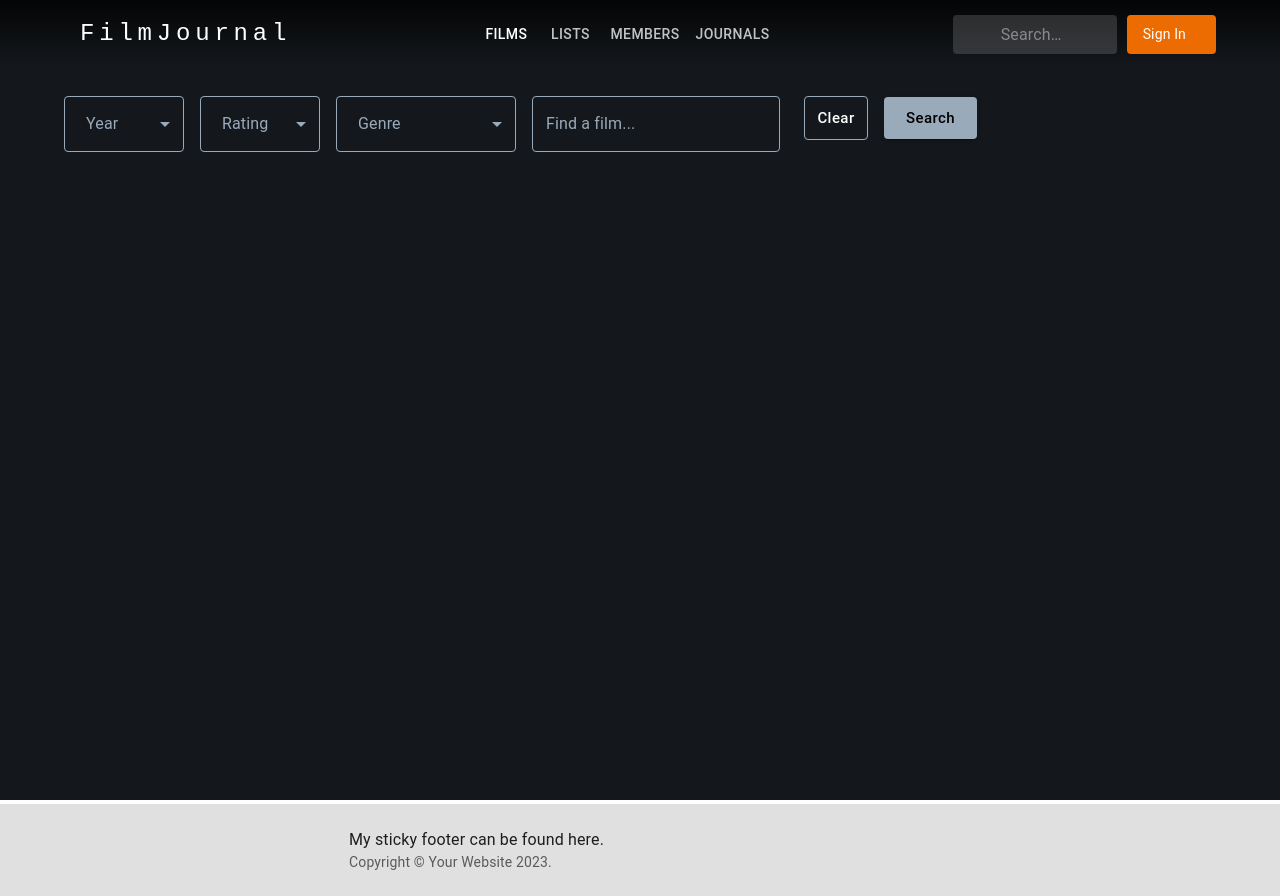
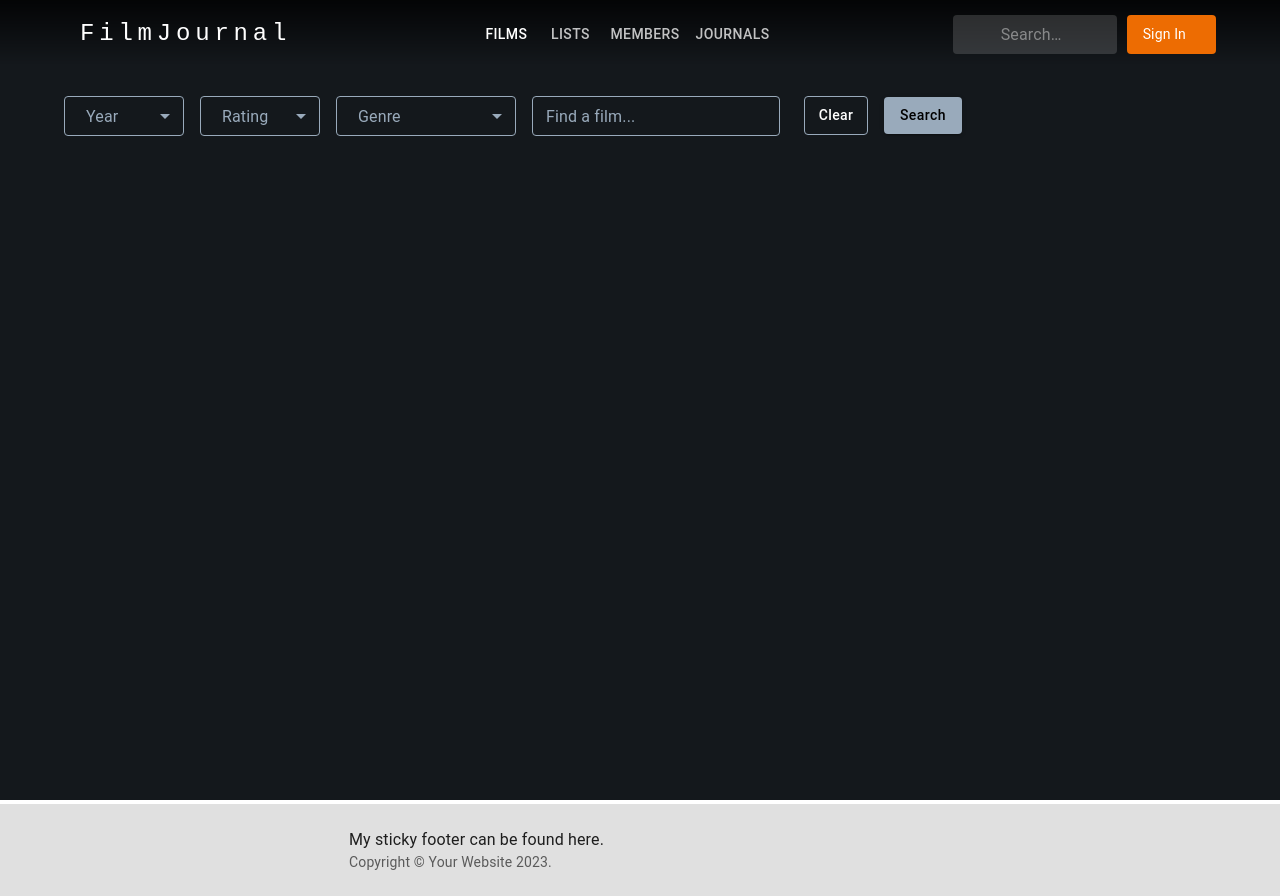
Before and after one commit to hiepbanguyen/film-journal, a React (Vite) app: page /films in a window 1280 px wide. Built offline with nearby package versions, Linux system fonts and the light colour scheme; some icons are missing.

Commit message:
fix margin bottom

```diff
--- a/src/components/films/films-search-form.jsx
+++ b/src/components/films/films-search-form.jsx
@@ -100,12 +100,13 @@ export default function FilmsSearchForm() {
   };
 
   return (
-    <Box className="films-search-form">
+    <Box className="films-search-form" sx={{ marginBottom: "80px" }}>
       <form onSubmit={handleSubmitFormSearch}>
         <FormControl
           sx={{
             minWidth: 120,
             marginRight: "16px",
+            marginBottom: "16px",
             " fieldset,svg": {
               borderColor: "#9ab",
               color: "#9ab",
@@ -115,7 +116,7 @@ export default function FilmsSearchForm() {
               color: "#9ab",
             },
           }}
-          color="secondary"
+          size="small"
         >
           <InputLabel sx={{ color: "#9ab", backgroundColor: "#14181c", padding: "0 8px" }} id="films-search-year-label">
             Year
@@ -136,6 +137,7 @@ export default function FilmsSearchForm() {
           sx={{
             minWidth: 120,
             marginRight: "16px",
+            marginBottom: "16px",
             " fieldset,svg": {
               borderColor: "#9ab",
               color: "#9ab",
@@ -145,7 +147,7 @@ export default function FilmsSearchForm() {
               color: "#9ab",
             },
           }}
-          color="secondary"
+          size="small"
         >
           <InputLabel
             sx={{ color: "#9ab", backgroundColor: "#14181c", padding: "0 8px" }}
@@ -163,7 +165,8 @@ export default function FilmsSearchForm() {
             {listRating.map((rating) => (
               <MenuItem value={rating.value} key={rating.value}>
                 <Box sx={{ display: "flex", alignItems: "center" }}>
-                  {rating.label} {rating.value > 0 && <StarIcon sx={{marginLeft: '4px', fontSize: '22px'}}></StarIcon>}
+                  {rating.label}{" "}
+                  {rating.value > 0 && <StarIcon sx={{ marginLeft: "4px", fontSize: "22px" }}></StarIcon>}
                 </Box>
               </MenuItem>
             ))}
@@ -173,6 +176,7 @@ export default function FilmsSearchForm() {
           sx={{
             minWidth: 180,
             marginRight: "16px",
+            marginBottom: "16px",
             " fieldset,svg": {
               borderColor: "#9ab",
               color: "#9ab",
@@ -182,7 +186,7 @@ export default function FilmsSearchForm() {
               color: "#9ab",
             },
           }}
-          color="secondary"
+          size="small"
         >
           <InputLabel
             sx={{ color: "#9ab", backgroundColor: "#14181c", padding: "0 8px" }}
@@ -208,8 +212,10 @@ export default function FilmsSearchForm() {
           variant="outlined"
           value={filmName}
           onChange={handleFilmNameChange}
+          size="small"
           sx={{
             marginRight: "24px",
+            marginBottom: "16px",
             " input,label,fieldset": {
               borderColor: "#9ab",
               color: "#9ab",
@@ -220,9 +226,10 @@ export default function FilmsSearchForm() {
             },
           }}
         />
+        <Box sx={{ display: { xs: "block", md: "inline-block" } }}>
           <Button
             type="clear"
-          size="large"
+            size="medium"
             sx={{
               marginRight: "16px",
               border: "1px solid #9ab",
@@ -235,7 +242,7 @@ export default function FilmsSearchForm() {
           <Button
             variant="contained"
             type="submit"
-          size="large"
+            size="medium"
             sx={{
               backgroundColor: "#9ab !important",
               color: "#000",
@@ -244,6 +251,7 @@ export default function FilmsSearchForm() {
           >
             Search
           </Button>
+        </Box>
       </form>
     </Box>
   );
```
Lines whose indentation alone changed are shown as unchanged.
